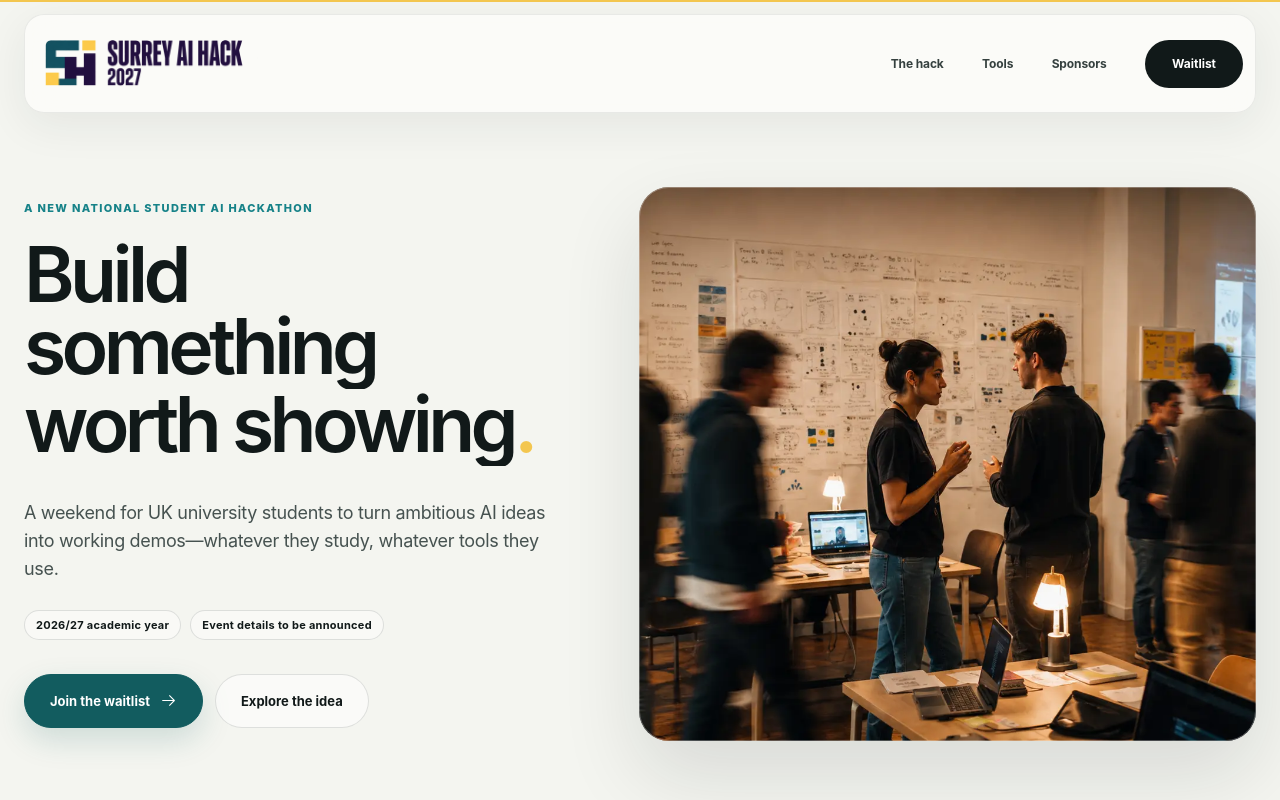
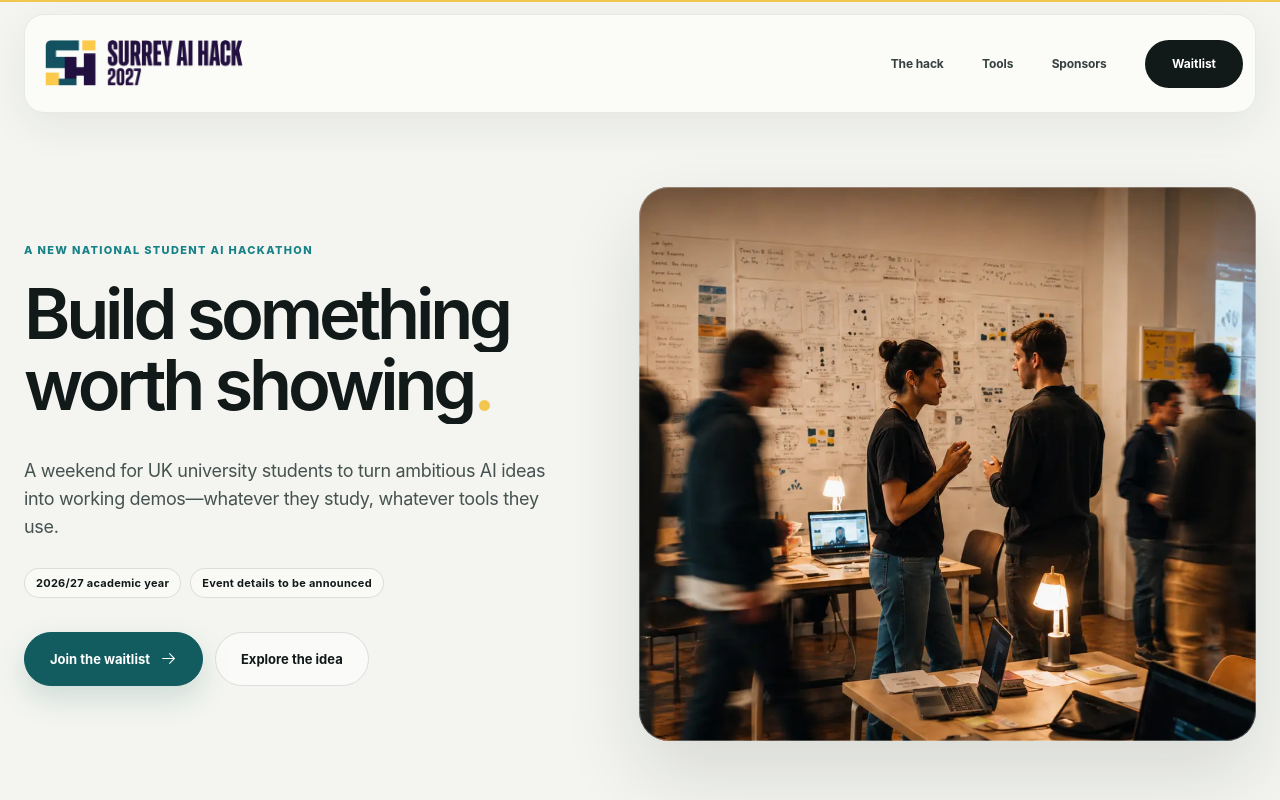
Before and after one commit to joshuasknott/surreyai, a React (Vite) app: page / in a window 1280 px wide. Shown: the top 800 px of the page. Built offline with nearby package versions, Linux system fonts and the light colour scheme; a web font is replaced by a local one.

Commit message:
Polish motion and conversion interactions

```diff
--- a/src/App.jsx
+++ b/src/App.jsx
@@ -130,10 +130,10 @@ function Photo({ className, src, alt, position }) {
   return (
     <motion.div
       className={`${className} image-wash`}
-      initial={reducedMotion ? false : { opacity: 0, scale: 0.985 }}
-      whileInView={reducedMotion ? undefined : { opacity: 1, scale: 1 }}
+      initial={reducedMotion ? false : { opacity: 0, y: 18, scale: 0.985 }}
+      whileInView={reducedMotion ? undefined : { opacity: 1, y: 0, scale: 1 }}
       viewport={{ once: true, amount: 0.24 }}
-      transition={{ duration: 0.9, ease }}
+      transition={{ duration: 1.05, ease }}
       whileHover={reducedMotion ? undefined : "hover"}
     >
       <motion.img
@@ -156,17 +156,17 @@ export function App() {
   const progress = useSpring(scrollYProgress, { stiffness: 110, damping: 26, mass: 0.25 });
 
   const reveal = reducedMotion ? {} : {
-    initial: { opacity: 0, y: 24 },
+    initial: { opacity: 0, y: 20 },
     whileInView: { opacity: 1, y: 0 },
     viewport: { once: true, amount: 0.24 },
-    transition: { duration: 0.72, ease },
+    transition: { duration: 0.82, ease },
   };
 
   const moveToWaitlist = (nextIntent = "participant") => {
     setIntent(nextIntent);
     setStatus("idle");
     document.querySelector("#waitlist")?.scrollIntoView({ behavior: reducedMotion ? "auto" : "smooth" });
-    window.setTimeout(() => document.querySelector("#email")?.focus(), reducedMotion ? 0 : 650);
+    window.setTimeout(() => document.querySelector("#email")?.focus({ preventScroll: true }), reducedMotion ? 0 : 650);
   };
 
   const submitInterest = (event) => {
@@ -186,7 +186,7 @@ export function App() {
         className="site-header shell"
         initial={reducedMotion ? false : { opacity: 0, y: -14 }}
         animate={{ opacity: 1, y: 0 }}
-        transition={{ duration: 0.75, ease }}
+        transition={{ duration: 0.82, ease }}
       >
         <EventMark />
         <nav aria-label="Main navigation">
--- a/src/styles.css
+++ b/src/styles.css
@@ -37,6 +37,7 @@ a { color: inherit; }
 img { display: block; width: 100%; }
 ::selection { background: var(--yellow); color: var(--ink); }
 main { padding-top: 14px; }
+section[id] { scroll-margin-top: 108px; }
 .scroll-progress { position: fixed; inset: 0 0 auto; z-index: 60; height: 2px; transform-origin: 0 50%; background: var(--yellow); }
 .shell { width: min(calc(100% - 48px), 1260px); margin-inline: auto; }
 .full-stop { color: var(--yellow); }
@@ -47,7 +48,8 @@ main { padding-top: 14px; }
 
 .site-header { position: sticky; top: 14px; z-index: 40; min-height: 76px; padding: 10px 12px 10px 20px; display: grid; grid-template-columns: 236px 1fr; align-items: center; gap: 40px; border: 1px solid rgba(17,25,25,.08); border-radius: 20px; background: rgba(252,252,249,.88); box-shadow: 0 12px 44px rgba(23,42,41,.07); backdrop-filter: blur(18px); -webkit-backdrop-filter: blur(18px); }
 .event-mark { display: block; width: 214px; text-decoration: none; }
-.event-mark img { width: 100%; height: auto; }
+.event-mark img { width: 100%; height: auto; transition: opacity .35s var(--ease), transform .45s var(--ease); }
+.event-mark:hover img { opacity: .86; transform: translateY(-1px); }
 .site-header nav, .site-footer nav { display: flex; align-items: center; justify-content: flex-end; gap: clamp(22px, 3vw, 44px); font-size: 12px; font-weight: 650; letter-spacing: -.01em; }
 .site-header nav a, .site-header nav button, .site-footer nav a { text-decoration: none; border: 0; background: none; color: inherit; cursor: pointer; }
 .site-header nav a { position: relative; padding: 15px 0; color: #35403f; transition: color .3s var(--ease); }
@@ -61,7 +63,7 @@ main { padding-top: 14px; }
 .hero__copy { min-width: 0; }
 .hero__eyebrow { margin-bottom: 24px; }
 .hero h1, .manifesto h2, .people h2, .tools h2, .national h2, .sponsors h2, .waitlist h2 { margin: 0; font-family: var(--body); font-weight: 610; letter-spacing: -.06em; text-wrap: balance; }
-.hero h1 { max-width: 640px; font-size: clamp(64px, 6vw, 88px); line-height: .94; }
+.hero h1 { max-width: 640px; font-size: clamp(60px, 5.5vw, 80px); line-height: .95; }
 .hero__line { display: block; overflow: hidden; padding: 0 .05em .07em 0; }
 .hero__line > span { display: block; }
 .hero__copy > p:not(.hero__meta, .hero__eyebrow) { max-width: 560px; margin: 33px 0 0; color: #465250; font-size: 18px; line-height: 1.55; font-weight: 440; letter-spacing: -.018em; }
@@ -71,6 +73,8 @@ main { padding-top: 14px; }
 .hero__image::after { content: ""; position: absolute; inset: 0; border: 1px solid rgba(255,255,255,.28); border-radius: inherit; pointer-events: none; }
 .hero__actions { margin-top: 34px; display: flex; flex-wrap: wrap; gap: 12px; }
 .button { min-height: 54px; padding: 0 25px; display: inline-flex; align-items: center; justify-content: center; gap: 10px; border: 1px solid var(--line); border-radius: 999px; background: transparent; color: var(--ink); text-decoration: none; font-size: 13px; font-weight: 680; cursor: pointer; transition: color .35s var(--ease), background .35s var(--ease), border-color .35s var(--ease), box-shadow .35s var(--ease); }
+.button svg, .form-row > button svg { transition: transform .4s var(--ease); }
+.button:hover svg, .form-row > button:hover svg { transform: translateX(3px); }
 .button:focus-visible, .site-header a:focus-visible, .site-header button:focus-visible, .site-footer a:focus-visible, .intent-switch button:focus-visible, input:focus-visible { outline: 3px solid var(--yellow); outline-offset: 3px; }
 .button--primary { background: var(--teal); border-color: var(--teal); color: white; box-shadow: 0 12px 30px rgba(18,92,95,.17); }
 .button--primary:hover { background: var(--ink); border-color: var(--ink); box-shadow: 0 15px 36px rgba(17,25,25,.2); }
@@ -194,6 +198,7 @@ main { padding-top: 14px; }
 
 @media (max-width: 760px) {
   html { scroll-padding-top: 88px; }
+  section[id] { scroll-margin-top: 88px; }
   main { padding-top: 8px; }
   .shell { width: min(calc(100% - 24px), 640px); }
   .site-header { top: 8px; min-height: 66px; padding: 9px 9px 9px 14px; grid-template-columns: 1fr auto; gap: 10px; border-radius: 17px; }
```
